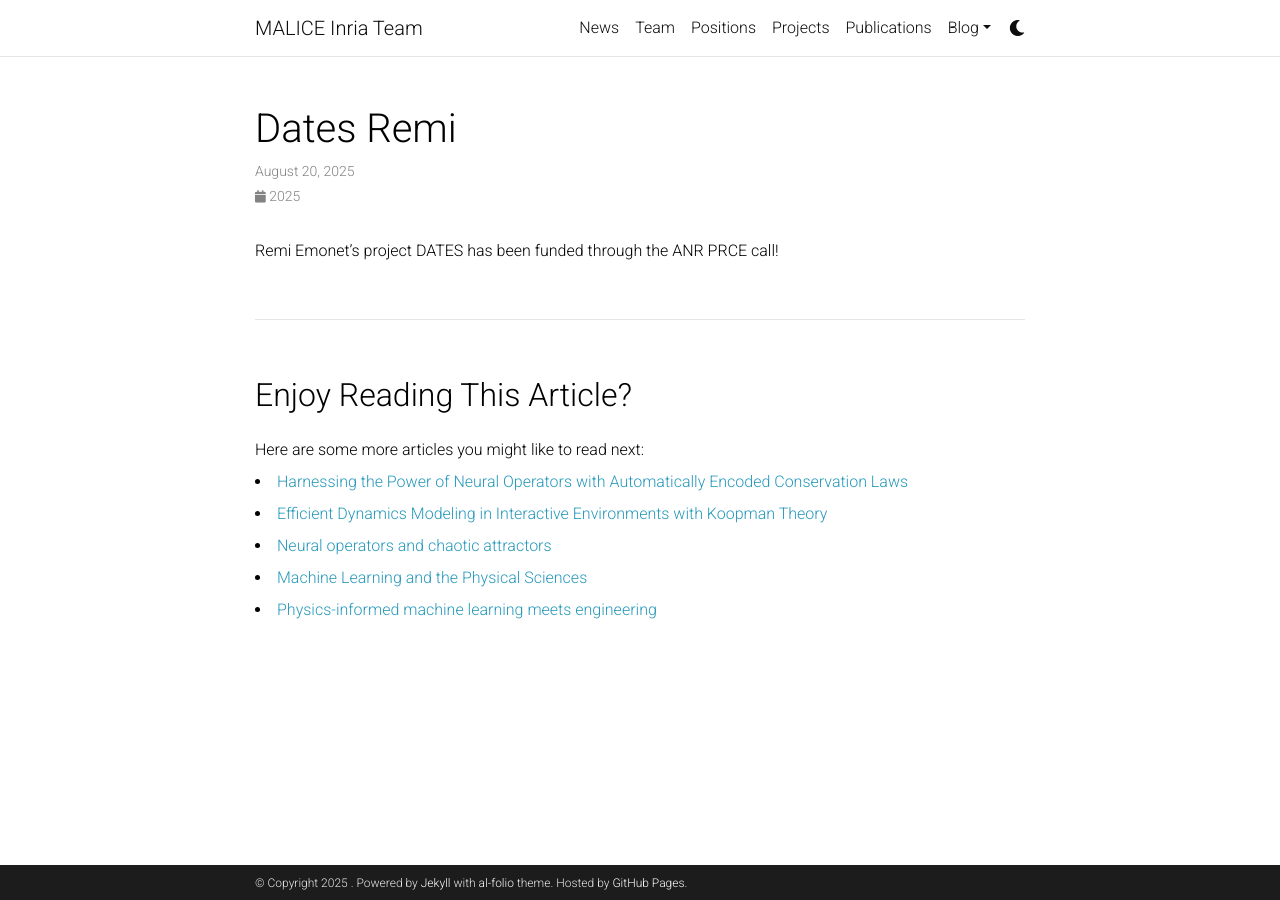
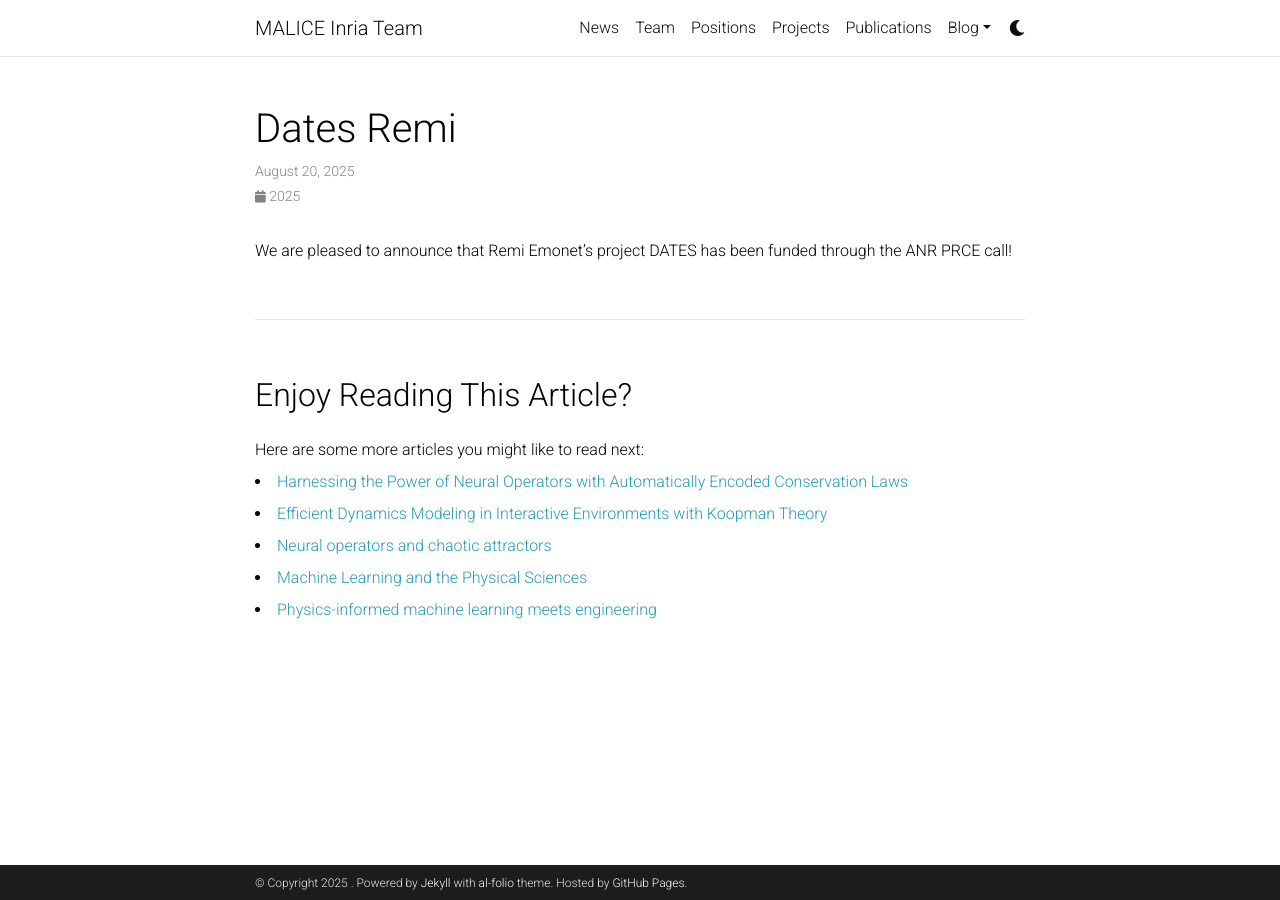
Before and after one commit to labhc-malice/labhc-malice.github.io, a Jekyll site: the page built from _news/25-08-25-DATES-remi.md, in a window 1280 px wide. Built offline with Jekyll 4.4.1, drawn with Linux system fonts in a browser that asks for light colours; comment, search, counter and statistics services are not loaded; a style sheet for code colours, icons or effects is not loaded.

Commit message:
Update 25-08-25-DATES-remi.md

```diff
--- a/_news/25-08-25-DATES-remi.md
+++ b/_news/25-08-25-DATES-remi.md
@@ -4,4 +4,4 @@ date: 2025-08-20 09:00:00+0100
 inline: true
 ---
 
-Remi Emonet’s project DATES has been funded through the ANR PRCE call!
+We are pleased to announce that Remi Emonet’s project DATES has been funded through the ANR PRCE call!
```
